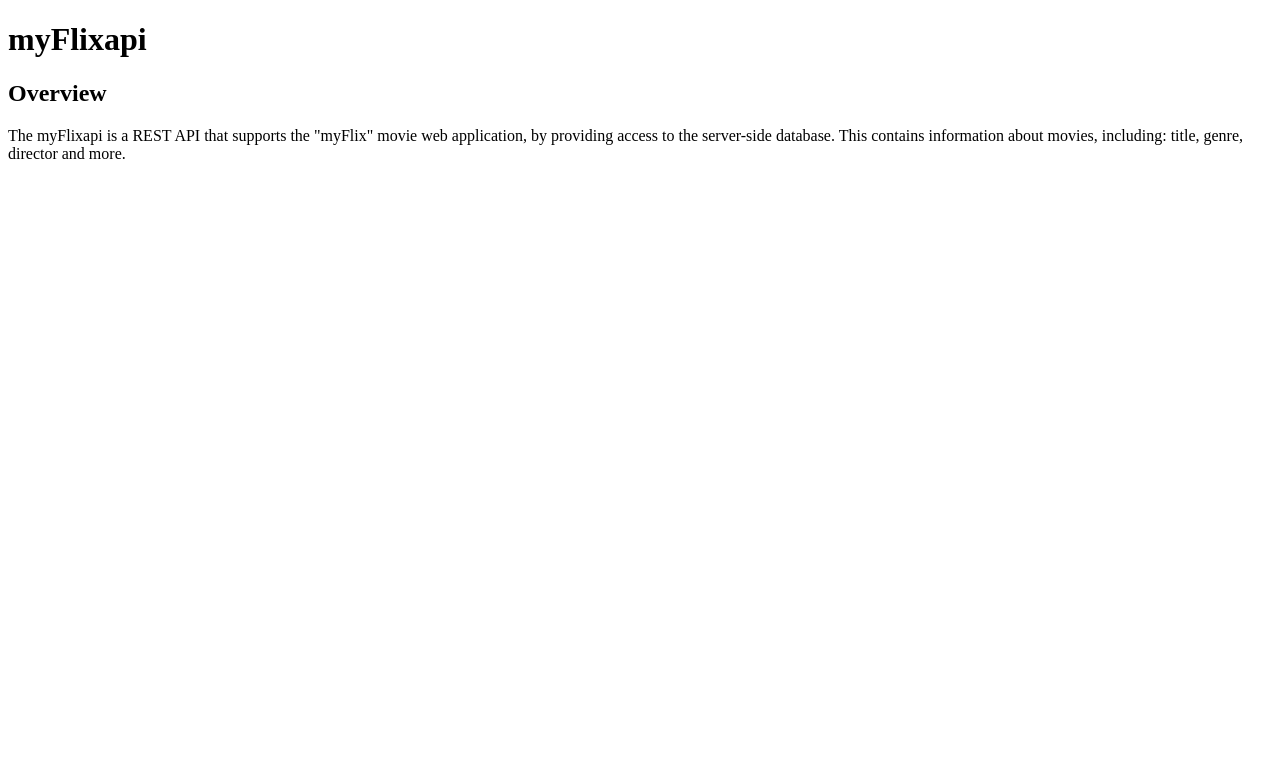
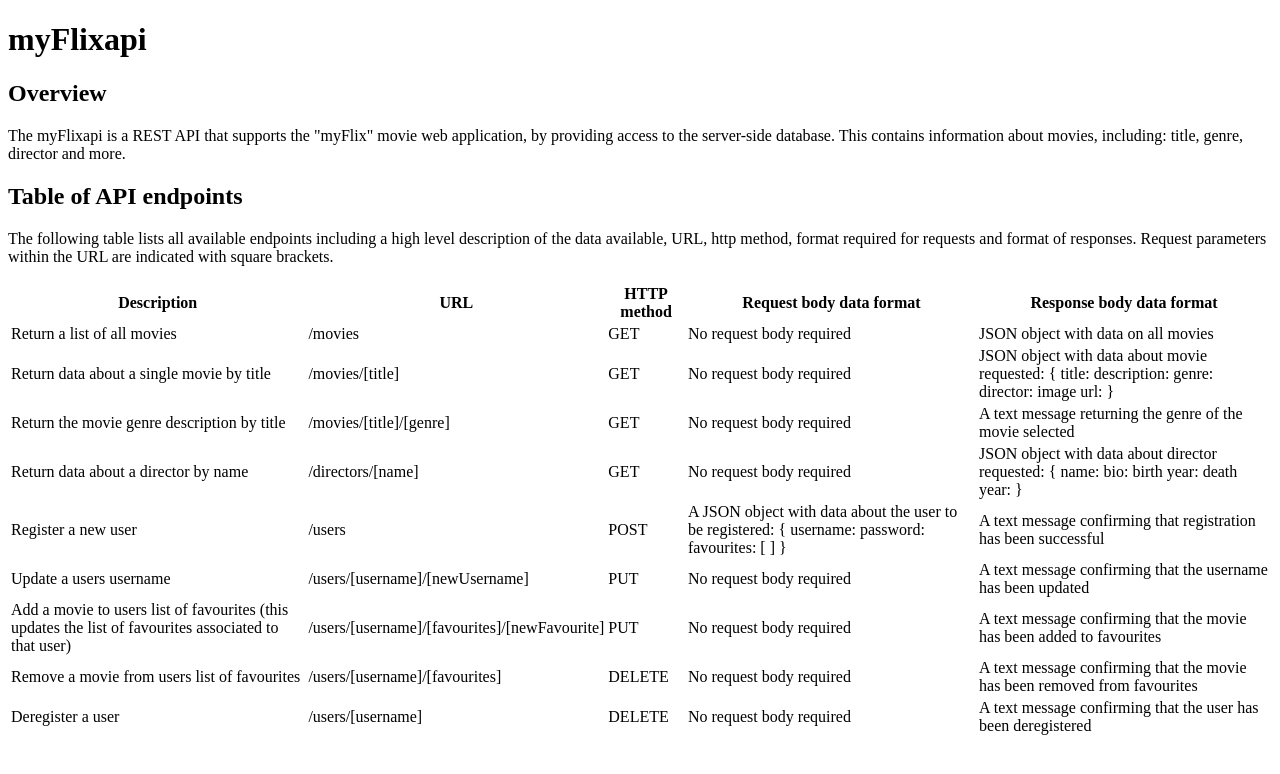
Before and after one commit to Penny167/myFlix, a website: page public/documentation.html in a window 1280 px wide. Drawn offline with Linux system fonts and the light colour scheme.

Commit message:
Documentation file updated to include table of endpoint URLs

```diff
--- a/public/documentation.html
+++ b/public/documentation.html
@@ -13,6 +13,104 @@
     access to the server-side database. This contains information about movies, including: title, genre,
     director and more.
   </p>
+  <h2>Table of API endpoints</h2>
+  <p>The following table lists all available endpoints including a high level description of the data available,
+    URL, http method, format required for requests and format of responses. Request parameters within the URL are
+    indicated with square brackets.
+  </p>
+  <table>
+    <tr>
+      <th>Description</th>
+      <th>URL</th>
+      <th>HTTP method</th>
+      <th>Request body data format</th>
+      <th>Response body data format </th>
+    </tr>
+    <tr>
+      <td>Return a list of all movies</td>
+      <td>/movies</td>
+      <td>GET</td>
+      <td>No request body required</td>
+      <td>JSON object with data on all movies</td>
+    </tr>
+    <tr>
+      <td>Return data about a single movie by title</td>
+      <td>/movies/[title]</td>
+      <td>GET</td>
+      <td>No request body required</td>
+      <td>JSON object with data about movie requested:
+        {
+        title:
+        description:
+        genre:
+        director:
+        image url:
+        }
+        </td>
+    </tr>
+    <tr>
+      <td>Return the movie genre description by title</td>
+      <td>/movies/[title]/[genre]</td>
+      <td>GET</td>
+      <td>No request body required</td>
+      <td>A text message returning the genre of the movie selected</td>
+    </tr>
+    <tr>
+      <td>Return data about a director by name</td>
+      <td>/directors/[name]</td>
+      <td>GET</td>
+      <td>No request body required</td>
+      <td>JSON object with data about director requested:
+        {
+        name:
+        bio:
+        birth year:
+        death year:
+        }
+        </td>
+    </tr>
+    <tr>
+      <td>Register a new user</td>
+      <td>/users</td>
+      <td>POST</td>
+      <td>A JSON object with data about the user to be registered:
+        {
+        username:
+        password:
+        favourites: [
+            ]
+        }</td>
+      <td>A text message confirming that registration has been successful</td>
+    </tr>
+    <tr>
+      <td>Update a users username</td>
+      <td>/users/[username]/[newUsername]</td>
+      <td>PUT</td>
+      <td>No request body required</td>
+      <td>A text message confirming that the username has been updated</td>
+    </tr>
+    <tr>
+      <td>Add a movie to users list of favourites (this updates the list of favourites associated to that user)</td>
+      <td>/users/[username]/[favourites]/[newFavourite]</td>
+      <td>PUT</td>
+      <td>No request body required</td>
+      <td>A text message confirming that the movie has been added to favourites</td>
+    </tr>
+    <tr>
+      <td>Remove a movie from users list of favourites</td>
+      <td>/users/[username]/[favourites]</td>
+      <td>DELETE</td>
+      <td>No request body required</td>
+      <td>A text message confirming that the movie has been removed from favourites</td>
+    </tr>
+    <tr>
+      <td>Deregister a user</td>
+      <td>/users/[username]</td>
+      <td>DELETE</td>
+      <td>No request body required</td>
+      <td>A text message confirming that the user has been deregistered</td>
+    </tr>
+  </table>
 
 </body>
 </html>
```
